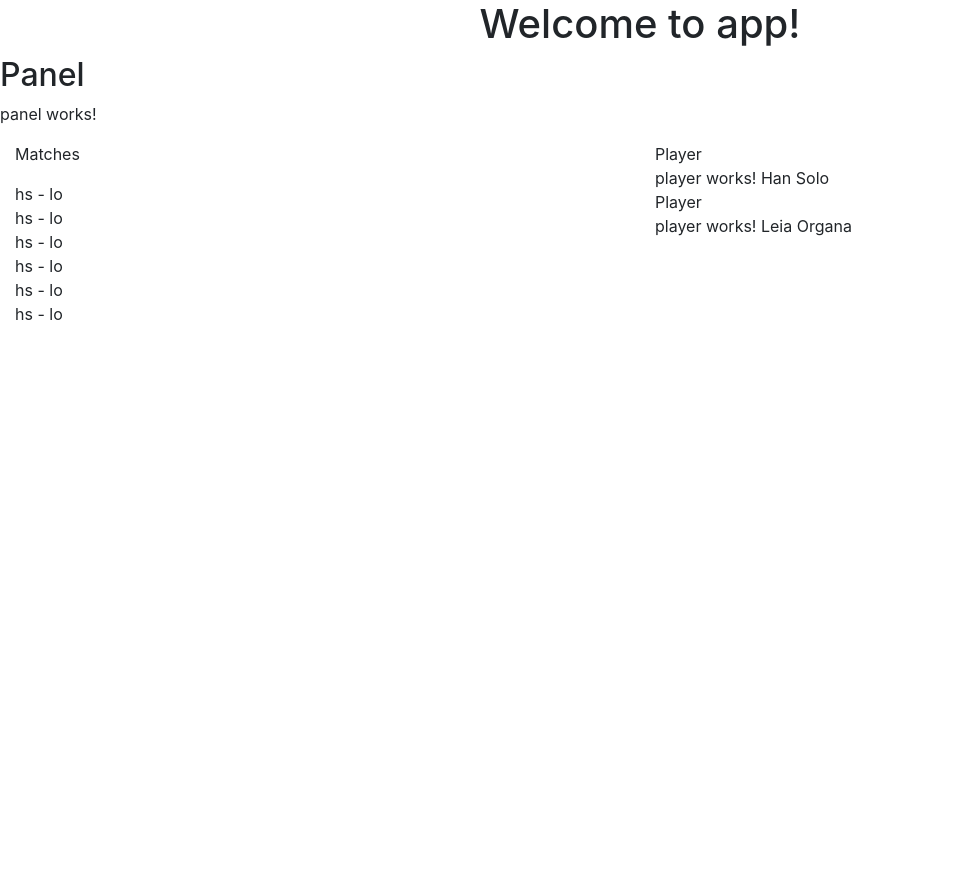
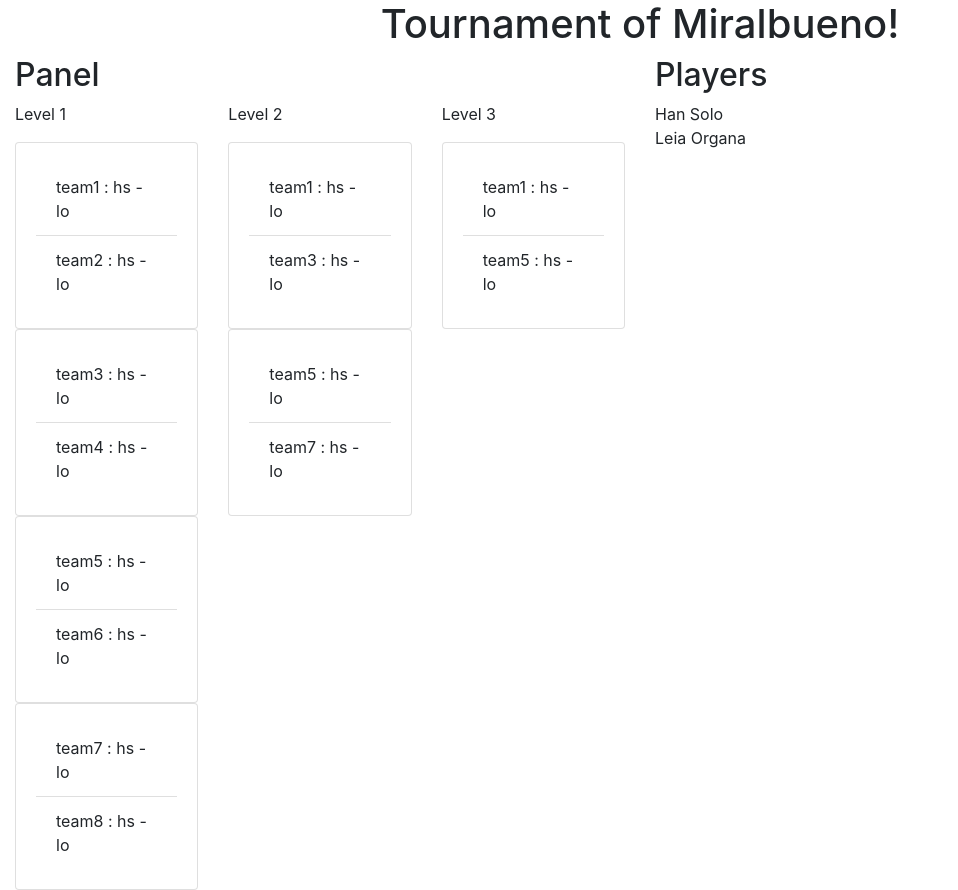
Before and after one commit to kulinux/padel, an Angular app in the folder html/: page / in a window 1280 px wide. Shown: the whole page, without its empty margins (0-958 px from the left). Before the commit the page ends 800 px from the top, so only its background shows below. Built offline with nearby package versions, Linux system fonts and the light colour scheme.

Commit message:
more players

```diff
--- a/html/package.json
+++ b/html/package.json
@@ -21,6 +21,7 @@
     "@angular/platform-browser": "^5.2.0",
     "@angular/platform-browser-dynamic": "^5.2.0",
     "@angular/router": "^5.2.0",
+    "bootstrap": "^4.0.0",
     "core-js": "^2.4.1",
     "ngx-bootstrap": "^2.0.3",
     "rxjs": "^5.5.6",
--- a/html/src/app/app.component.html
+++ b/html/src/app/app.component.html
@@ -1,9 +1,7 @@
 <!--The content below is only a placeholder and can be replaced.-->
 <div style="text-align:center">
   <h1>
-    Welcome to {{ title }}!
+    Tournament of {{ title }}!
   </h1>
 </div>
-<h2>Panel</h2>
-
 <app-panel></app-panel>
--- a/html/src/app/app.component.ts
+++ b/html/src/app/app.component.ts
@@ -6,5 +6,5 @@ import { Component } from '@angular/core';
   styleUrls: ['./app.component.css']
 })
 export class AppComponent {
-  title = 'app';
+  title = 'Miralbueno';
 }
--- a/html/src/app/model/model.ts
+++ b/html/src/app/model/model.ts
@@ -3,6 +3,7 @@ export class Player {
   name: string;
 }
 export class Team {
+  name: string;
   player1: string;
   player2: string;
 }
--- a/html/src/app/panel/match/match.component.html
+++ b/html/src/app/panel/match/match.component.html
@@ -1,6 +1,14 @@
-<div>
-  {{match.team1.player1}} - {{match.team1.player2}}
+<div class="card">
+  <div class="card-body">
+    <ul class="list-group list-group-flush">
+      <li class="list-group-item">
+      {{match.team1.name}} :
+      {{match.team1.player1}} - {{match.team1.player2}}
+      </li>
+      <li class="list-group-item">
+      {{match.team2.name}} :
+      {{match.team2.player1}} - {{match.team2.player2}}
+      </li>
+    </ul>
+  </div>
 </div>
-<div>
-  {{match.team2.player1}} - {{match.team2.player2}}
-</div>
--- a/html/src/app/panel/matches/matches.component.html
+++ b/html/src/app/panel/matches/matches.component.html
@@ -1,6 +1,13 @@
-<p>Matches</p>
-<div *ngFor="let levelMatches of allMatches()">
-  <div *ngFor="let match of levelMatches">
-    <app-match [match]="match"></app-match>
+<div class="row">
+  <div *ngFor="let levelMatches of allMatches();let level = index" class="col">
+    <p>Level {{level + 1}}</p>
+    <div class="row">
+      <ng-container *ngFor="let match of levelMatches" class="col">
+        <div class="col">
+          <app-match [match]="match"></app-match>
+        </div>
+        <div class="w-100"></div>
+      </ng-container>
+    </div>
   </div>
 </div>
--- a/html/src/app/panel/panel/panel.component.html
+++ b/html/src/app/panel/panel/panel.component.html
@@ -1,13 +1,12 @@
-<p>
-  panel works!
-</p>
 <div class="container-fluid">
   <div class="row">
     <div class="col-sm">
+      <h2>Panel</h2>
       <app-matches [matches]="tournament.matches"></app-matches>
     </div>
     <div class="col-sm">
       <div class="players-container">
+        <h2>Players</h2>
         <div *ngFor="let player of tournament.players">
           <app-player [player]="player"></app-player>
         </div>
--- a/html/src/app/panel/panel/panel.component.ts
+++ b/html/src/app/panel/panel/panel.component.ts
@@ -12,46 +12,40 @@ export class PanelComponent implements OnInit {
 
   tournament: Tournament = {
     players : [
+      { id: "hs", name : 'Han Solo' },
+      { id: "lo", name : 'Leia Organa' } ],
+    matches: [
       {
-        id: "hs",
-        name : 'Han Solo'
+        team1: { name: 'team1', player1 : 'hs', player2: 'lo' },
+        team2: { name: 'team2', player1 : 'hs', player2: 'lo' },
+        nextMatch:
+        {
+          team1: { name: 'team1', player1 : 'hs', player2: 'lo' },
+          team2: { name: 'team3', player1 : 'hs', player2: 'lo' },
+          nextMatch: {
+            team1: { name: 'team1', player1 : 'hs', player2: 'lo' },
+            team2: { name: 'team5', player1 : 'hs', player2: 'lo' },
+            nextMatch: null
+          }
+        }
       },
       {
-        id: "lo",
-        name : 'Leia Organa'
-      }
-    ],
-    matches: [
+        team1: { name: 'team3', player1 : 'hs', player2: 'lo' },
+        team2: { name: 'team4', player1 : 'hs', player2: 'lo' },
+        nextMatch: null
+      },
       {
-        team1: {
-            player1 : 'hs',
-            player2: 'lo'
-        },
-        team2: {
-            player1 : 'hs',
-            player2: 'lo'
-        },
+        team1: { name: 'team5', player1 : 'hs', player2: 'lo' },
+        team2: { name: 'team6', player1 : 'hs', player2: 'lo' },
         nextMatch: {
-          team1: {
-              player1 : 'hs',
-              player2: 'lo'
-          },
-          team2: {
-              player1 : 'hs',
-              player2: 'lo'
-          },
+          team1: { name: 'team5', player1 : 'hs', player2: 'lo' },
+          team2: { name: 'team7', player1 : 'hs', player2: 'lo' },
           nextMatch: null
         }
       },
       {
-        team1: {
-            player1 : 'hs',
-            player2: 'lo'
-        },
-        team2: {
-            player1 : 'hs',
-            player2: 'lo'
-        },
+        team1: { name: 'team7', player1 : 'hs', player2: 'lo' },
+        team2: { name: 'team8', player1 : 'hs', player2: 'lo' },
         nextMatch: null
       }
     ]
--- a/html/src/app/panel/player/player.component.html
+++ b/html/src/app/panel/player/player.component.html
@@ -1,4 +1,3 @@
-Player
 <div>
-  player works! {{player.name}}
+  {{player.name}}
 </div>
--- a/html/src/index.html
+++ b/html/src/index.html
@@ -8,7 +8,9 @@
   <meta name="viewport" content="width=device-width, initial-scale=1">
   <link rel="icon" type="image/x-icon" href="favicon.ico">
   <!--- index.html -->
+  <!--
   <link href="https://maxcdn.bootstrapcdn.com/bootstrap/4.0.0/css/bootstrap.min.css" rel="stylesheet">
+-->
 </head>
 <body>
   <app-root></app-root>
```
Also changed, not shown: html/.angular-cli.json.
